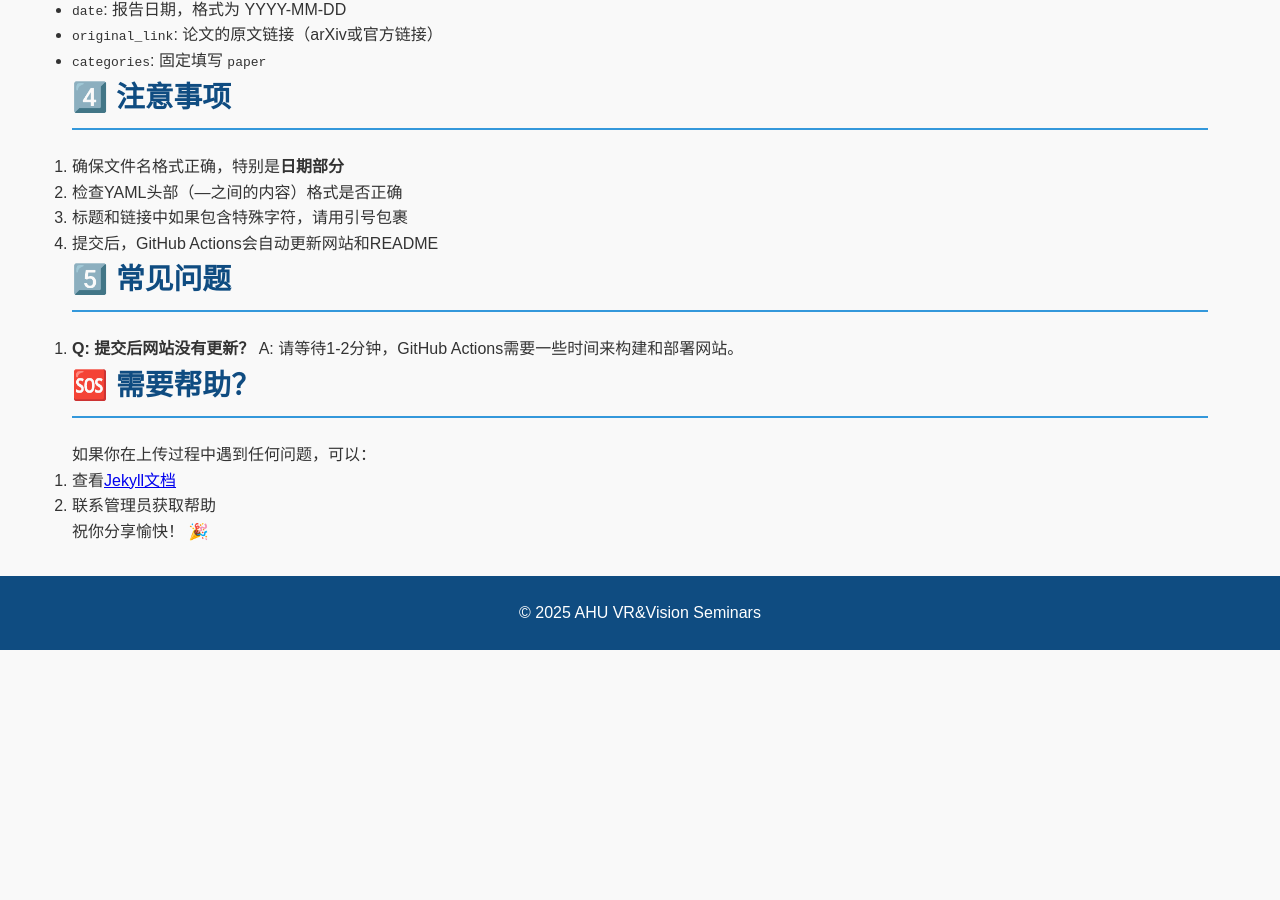
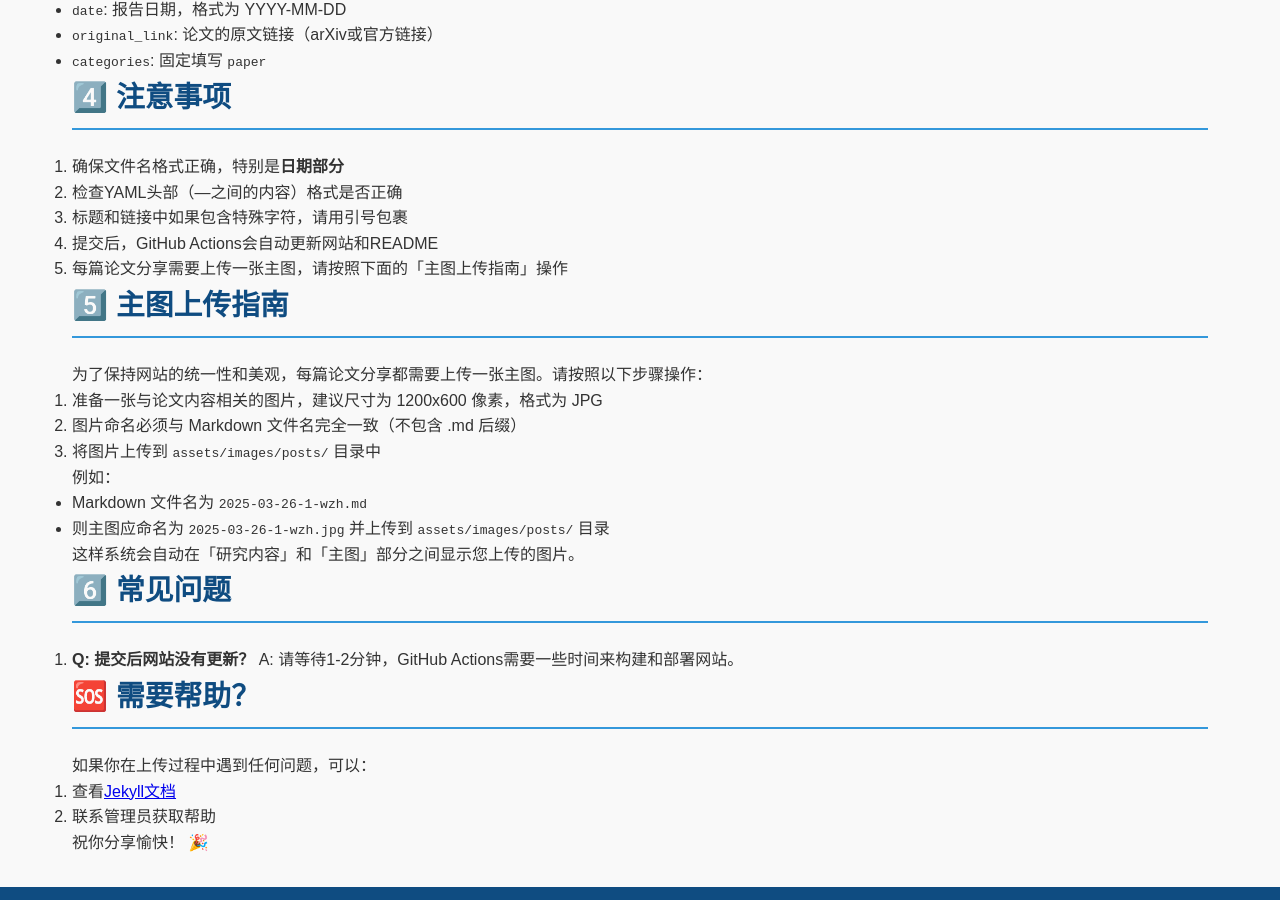
Before and after one commit to shixuan7/ahu-test, a Jekyll site: the page built from docs/upload-guide.md, in a window 1280 px wide and 900 px high, scrolled down 1436 px. Built offline with Jekyll 4.4.1, drawn with Linux system fonts in a browser that asks for light colours; before the commit the page ends 2086 px from its top, so only the background shows below that.

Commit message:
feat init project

```diff
--- a/docs/upload-guide.md
+++ b/docs/upload-guide.md
@@ -72,8 +72,24 @@ categories: paper
 2. 检查YAML头部（---之间的内容）格式是否正确
 3. 标题和链接中如果包含特殊字符，请用引号包裹
 4. 提交后，GitHub Actions会自动更新网站和README
+5. 每篇论文分享需要上传一张主图，请按照下面的「主图上传指南」操作
 
-## 5️⃣ 常见问题
+
+## 5️⃣ 主图上传指南
+
+为了保持网站的统一性和美观，每篇论文分享都需要上传一张主图。请按照以下步骤操作：
+
+1. 准备一张与论文内容相关的图片，建议尺寸为 1200x600 像素，格式为 JPG
+2. 图片命名必须与 Markdown 文件名完全一致（不包含 .md 后缀）
+3. 将图片上传到 `assets/images/posts/` 目录中
+
+例如：
+- Markdown 文件名为 `2025-03-26-1-wzh.md`
+- 则主图应命名为 `2025-03-26-1-wzh.jpg` 并上传到 `assets/images/posts/` 目录
+
+这样系统会自动在「研究内容」和「主图」部分之间显示您上传的图片。
+
+## 6️⃣ 常见问题
 
 1. **Q: 提交后网站没有更新？**
    A: 请等待1-2分钟，GitHub Actions需要一些时间来构建和部署网站。
```
Also changed, not shown: _layouts/paper.html (+22 -0 lines).
